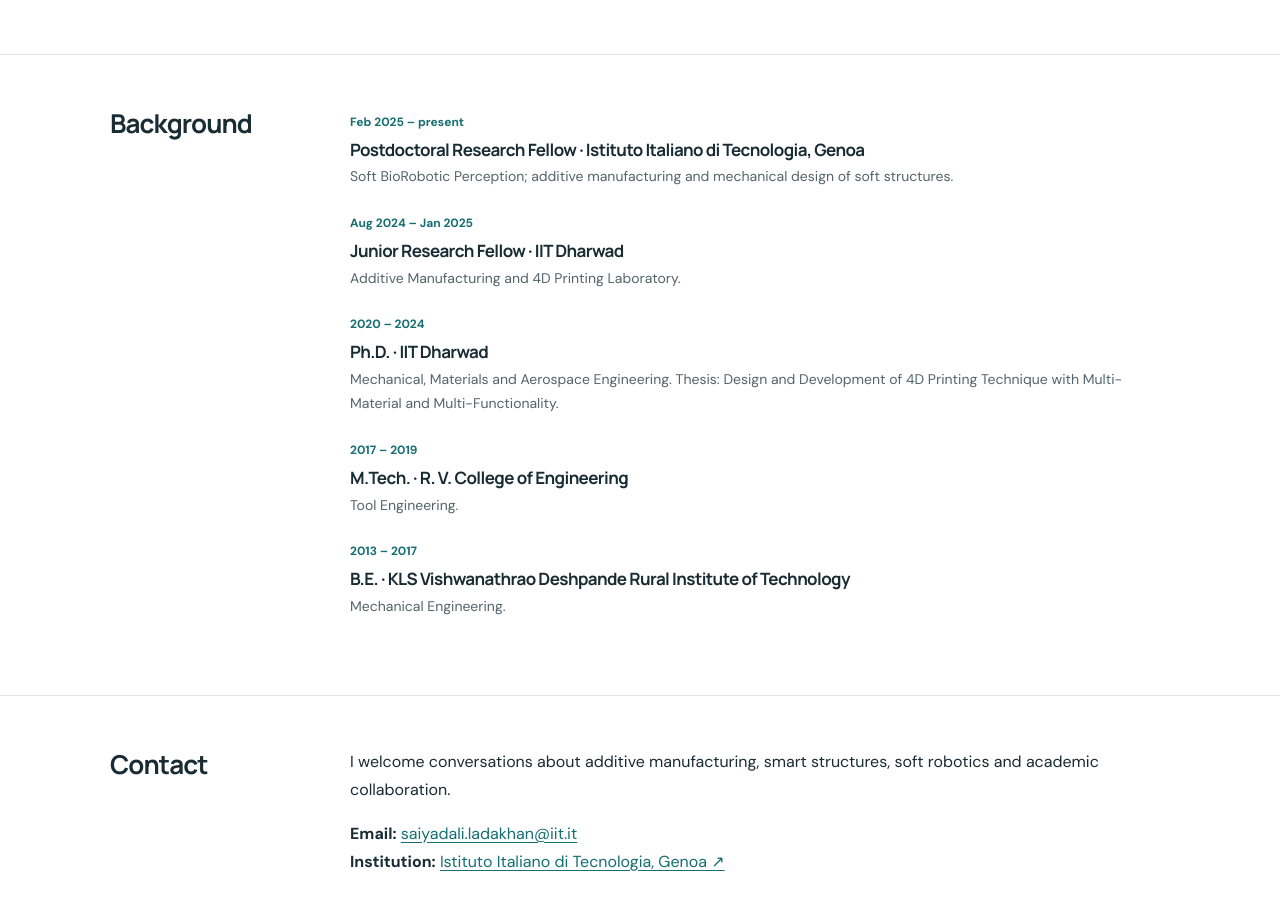
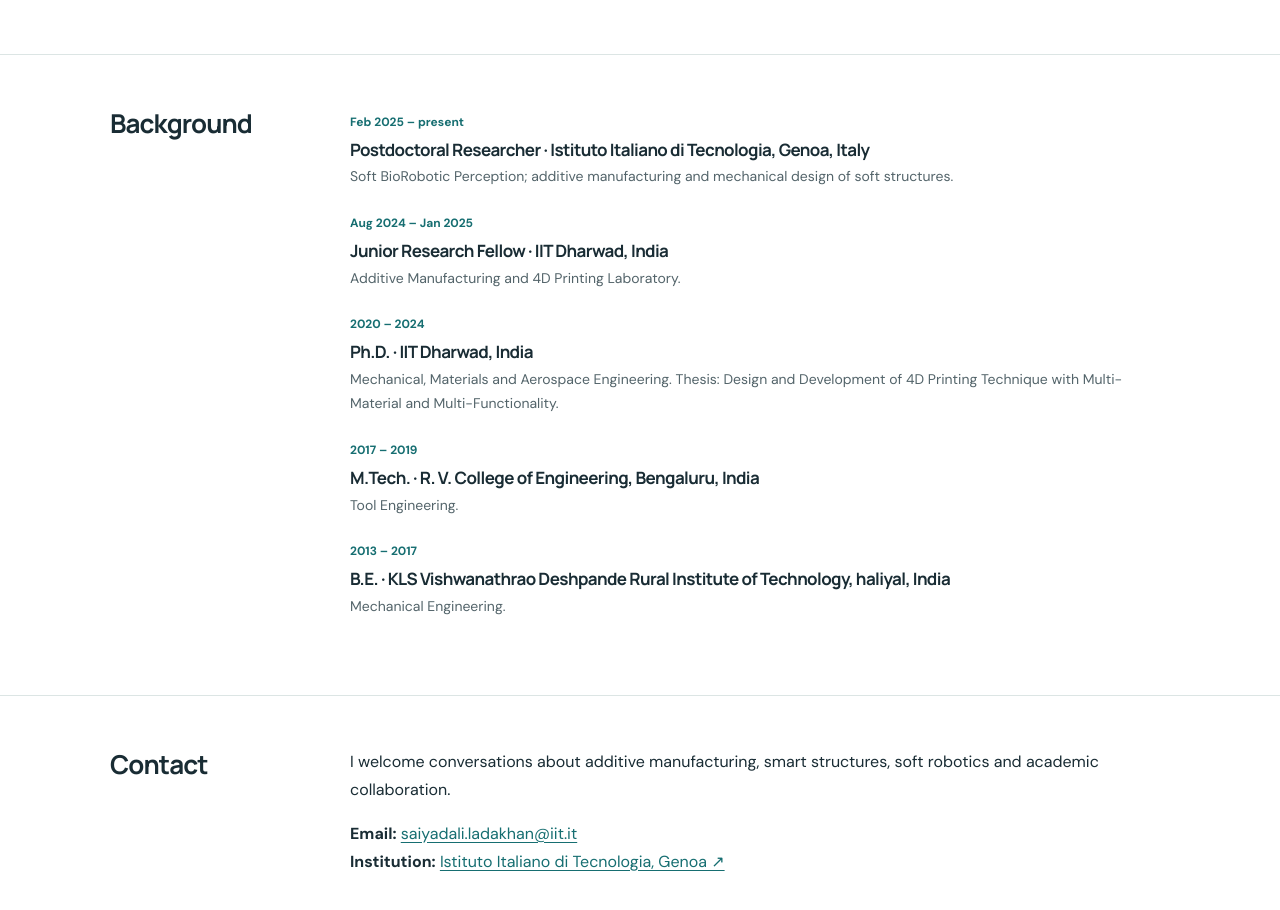
Before and after one commit to saiyadladakhan/saiyadladakhan.github.io, a plain HTML site: page index.html in a window 1280 px wide. Shown: the part 3860-4770 px from the top of the page. Drawn offline with Linux system fonts and the light colour scheme.

Commit message:
Update index.html

```diff
--- a/index.html
+++ b/index.html
@@ -26,7 +26,7 @@
 </div><div class="subhead">Conference proceedings</div><div class="pub-list"><article class="pub"><span class="year">2024</span><div><h3>Design and fabrication of shape memory alloy-based 4D-printed actuator for FWMAV: A performance study</h3><p class="meta">A. J. Singh, S. Wala, S. H. Ladakhan, R. B. Sreesha and S. M. Adinarayanappa · Materials Today: Proceedings, 101, 22–29. Online 2023.</p><a class="doi" href="https://doi.org/10.1016/j.matpr.2023.02.160" target="_blank" rel="noopener">Paper / DOI ↗</a></div></article></div><div class="subhead">Book chapter</div><div class="pub-list"><article class="pub"><span class="year">Book</span><div><h3>Monolithic strategies for soft robotics via light-induced 3D printing: towards fully integrated systems</h3><p class="meta">D. Cafiso, T. Exley, P. Trunin, A. B. Nardin, S. H. Ladakhan and L. Beccai · In <em>Digital Light Processing and Stereolithography Additive Manufacturing</em>, Elsevier, pp. 75–97. Publication year to confirm.</p><a class="doi" href="https://doi.org/10.1016/B978-0-443-30161-2.00002-X" target="_blank" rel="noopener">Chapter / DOI ↗</a></div></article></div><p class="small-note" style="margin-top:24px">Additional manuscripts are under review or in preparation. Details will be added after public release.</p></div></div></section>
 <section class="section" id="teaching"><div class="container section-grid"><h2>Teaching & mentoring</h2><div class="body"><p>As a teaching assistant at IIT Dharwad (2020–2024), I supported undergraduate and postgraduate laboratory teaching, with an emphasis on hands-on engineering, fabrication, measurement and mechanical testing.</p><div class="columns"><div><h3>Laboratory teaching</h3><ul class="clean-list"><li>Manufacturing and Metrology Laboratory (B.Tech.)</li><li>Manufacturing Processes I & II Laboratory (B.Tech.)</li><li>Hands-on Engineering Laboratory (B.Tech.)</li><li>Programming and Modelling Laboratory (M.Tech.)</li><li>3D Printing of Composite Materials (M.Tech.)</li><li>Mechanical Characterisation Laboratory (M.Tech.)</li></ul></div><div><h3>Student mentoring</h3><p>Mentored undergraduate project teams and summer research interns on SMA–polymer interfaces, 4D-printed actuation for a flapping-wing micro air vehicle, and engineering design projects. Two projects contributed to peer-reviewed outputs.</p><h3 style="margin-top:24px">Teaching interests</h3><p>Additive Manufacturing, Design for Additive Manufacturing, Manufacturing Processes, Smart Materials, Engineering Metrology, Mechanical Characterization and introductory Soft Robotics.</p></div></div></div></div></section>
 <section class="section" id="recognition"><div class="container section-grid"><h2>Recognition & service</h2><div class="body"><div class="item"><span class="date">2024</span><h3>Granted Indian patent · No. 531392</h3><p>An assembly for creating programmable shape-memory alloys for 4D printing (with Somashekara M. A. and Rakshith B. S.).</p></div><div class="item"><span class="date">Technology translation</span><h3>DST TETRA-supported 4D-printing technology development</h3><p>Contributed to the continuation of the PhD 4D-printing technology under a project led by Dr. Somashekara M. A. (project support: INR 30 lakh (31827 USD)).</p></div><div class="item"><span class="date">2023</span><h3>Best Oral Presentation · ShOdhaYAntrikI</h3><p>Recognition for work on shape-memory-polymer-based metastructures at IIT Dharwad.</p></div><div class="item"><span class="date">2022 & 2024</span><h3>IInvenTiv research showcases</h3><p>The 4D-printing system and subsequent semi-automatic prototype were featured at national research and innovation events.</p></div><div class="item"><span class="date">Academic service</span><h3>Peer review</h3><p>Reviewer activities for journals and conferences including Progress in Additive Manufacturing, Smart Materials and Structures, International Journal of Extreme Manufacturing, IEEE RoboSoft and ASME.</p></div></div></div></section>
-<section class="section" id="about"><div class="container section-grid"><h2>Background</h2><div class="body"><div class="item"><span class="date">Feb 2025 – present</span><h3>Postdoctoral Research Fellow · Istituto Italiano di Tecnologia, Genoa</h3><p>Soft BioRobotic Perception; additive manufacturing and mechanical design of soft structures.</p></div><div class="item"><span class="date">Aug 2024 – Jan 2025</span><h3>Junior Research Fellow · IIT Dharwad</h3><p>Additive Manufacturing and 4D Printing Laboratory.</p></div><div class="item"><span class="date">2020 – 2024</span><h3>Ph.D. · IIT Dharwad</h3><p>Mechanical, Materials and Aerospace Engineering. Thesis: Design and Development of 4D Printing Technique with Multi-Material and Multi-Functionality.</p></div><div class="item"><span class="date">2017 – 2019</span><h3>M.Tech. · R. V. College of Engineering</h3><p>Tool Engineering.</p></div><div class="item"><span class="date">2013 – 2017</span><h3>B.E. · KLS Vishwanathrao Deshpande Rural Institute of Technology</h3><p>Mechanical Engineering.</p></div></div></div></section>
+<section class="section" id="about"><div class="container section-grid"><h2>Background</h2><div class="body"><div class="item"><span class="date">Feb 2025 – present</span><h3>Postdoctoral Researcher · Istituto Italiano di Tecnologia, Genoa, Italy</h3><p>Soft BioRobotic Perception; additive manufacturing and mechanical design of soft structures.</p></div><div class="item"><span class="date">Aug 2024 – Jan 2025</span><h3>Junior Research Fellow · IIT Dharwad, India</h3><p>Additive Manufacturing and 4D Printing Laboratory.</p></div><div class="item"><span class="date">2020 – 2024</span><h3>Ph.D. · IIT Dharwad, India</h3><p>Mechanical, Materials and Aerospace Engineering. Thesis: Design and Development of 4D Printing Technique with Multi-Material and Multi-Functionality.</p></div><div class="item"><span class="date">2017 – 2019</span><h3>M.Tech. · R. V. College of Engineering, Bengaluru, India</h3><p>Tool Engineering.</p></div><div class="item"><span class="date">2013 – 2017</span><h3>B.E. · KLS Vishwanathrao Deshpande Rural Institute of Technology, haliyal, India</h3><p>Mechanical Engineering.</p></div></div></div></section>
 <section class="section" id="contact"><div class="container section-grid"><h2>Contact</h2><div class="body"><p>I welcome conversations about additive manufacturing, smart structures, soft robotics and academic collaboration.</p><p><strong>Email:</strong> <a href="mailto:saiyadali.ladakhan@iit.it">saiyadali.ladakhan@iit.it</a><br><strong>Institution:</strong> <a href="https://www.iit.it/it/people-profile/-/people/saiyadali-ladakhan" target="_blank" rel="noopener">Istituto Italiano di Tecnologia, Genoa ↗</a></p></div></div></section>
 </main><footer class="footer"><div class="container"><span>© <span id="year"></span> Saiyadali H. Ladakhan</span><span>Academic research portfolio · <a href="#home">Back to top ↑</a></span></div></footer><script>document.getElementById('year').textContent=new Date().getFullYear()</script>
 </body></html>
```
